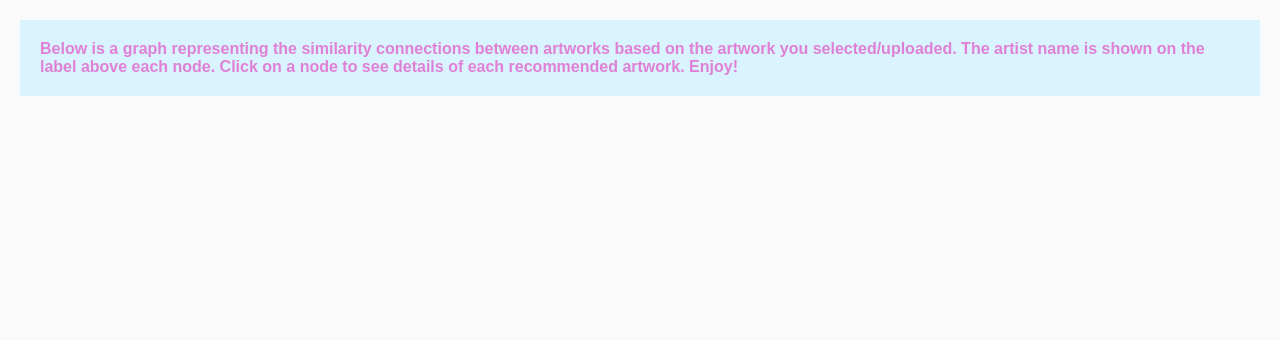
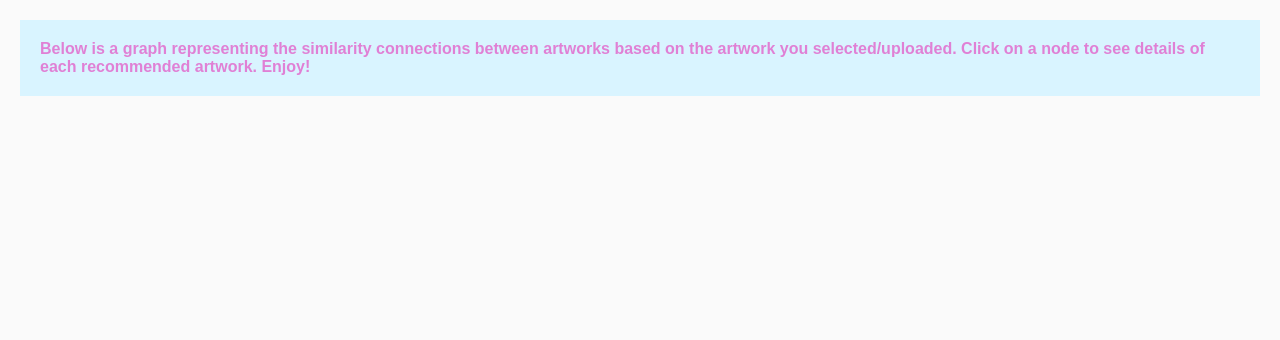
Before and after one commit to julia-martin/similart, a Flask app: template similart/templates/results.html.jinja in a window 1280 px wide. Shown: the part 115-455 px from the top of the page. Run offline with Flask 2, Linux system fonts and the light colour scheme; the template is opened without the code that fills it, so the values that code supplies are empty; parts of the project's set-up code (start-up, migrations or seed data) failed here and were passed over.

Commit message:
Remove sentence about labels since no longer using labels

```diff
--- a/similart/templates/results.html.jinja
+++ b/similart/templates/results.html.jinja
@@ -3,7 +3,6 @@
   <div id="result-blurb">
     <p>
       Below is a graph representing the similarity connections between artworks based on the artwork you selected/uploaded.
-      The artist name is shown on the label above each node.
       Click on a node to see details of each recommended artwork.
       Enjoy!
     </p>
```
